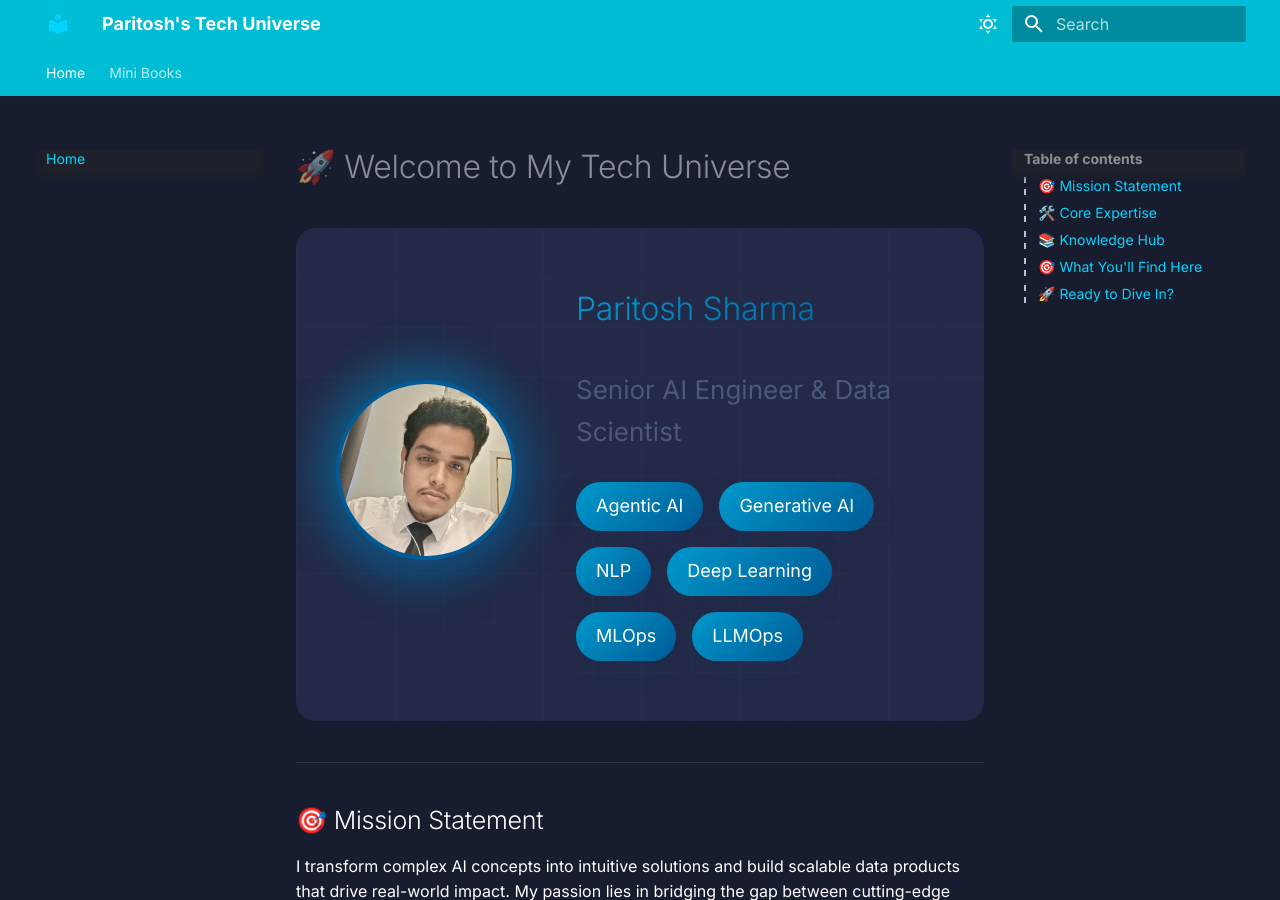
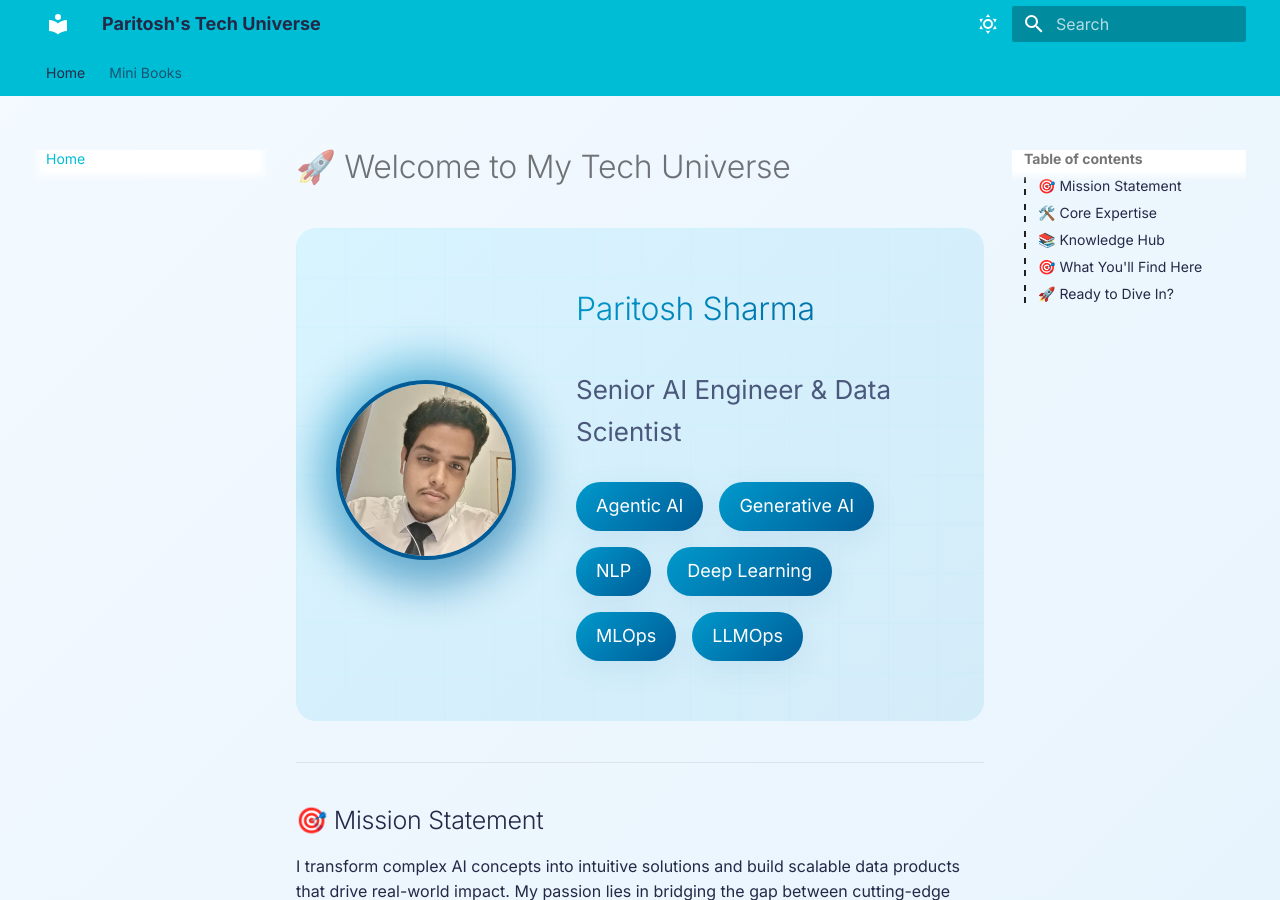
Before and after one commit to paritosh0707/paritosh-tech-journal, an MkDocs documentation site: the page built from docs/index.md, in a window 1280 px wide and 900 px high. Built offline with MkDocs 1.6.1 and Material for MkDocs 9.7.7, drawn with Linux system fonts in a browser that asks for light colours.

Commit message:
change default theme

```diff
--- a/mkdocs.yml
+++ b/mkdocs.yml
@@ -18,14 +18,14 @@ theme:
   # toc_depth: 3
 
   palette:
-    - scheme: slate
+    - scheme: default
       primary: cyan
       accent: deep orange
       toggle:
         icon: material/weather-sunny
         name: Switch to light mode
 
-    - scheme: default
+    - scheme: slate
       primary: indigo
       accent: orange
       toggle:
```
